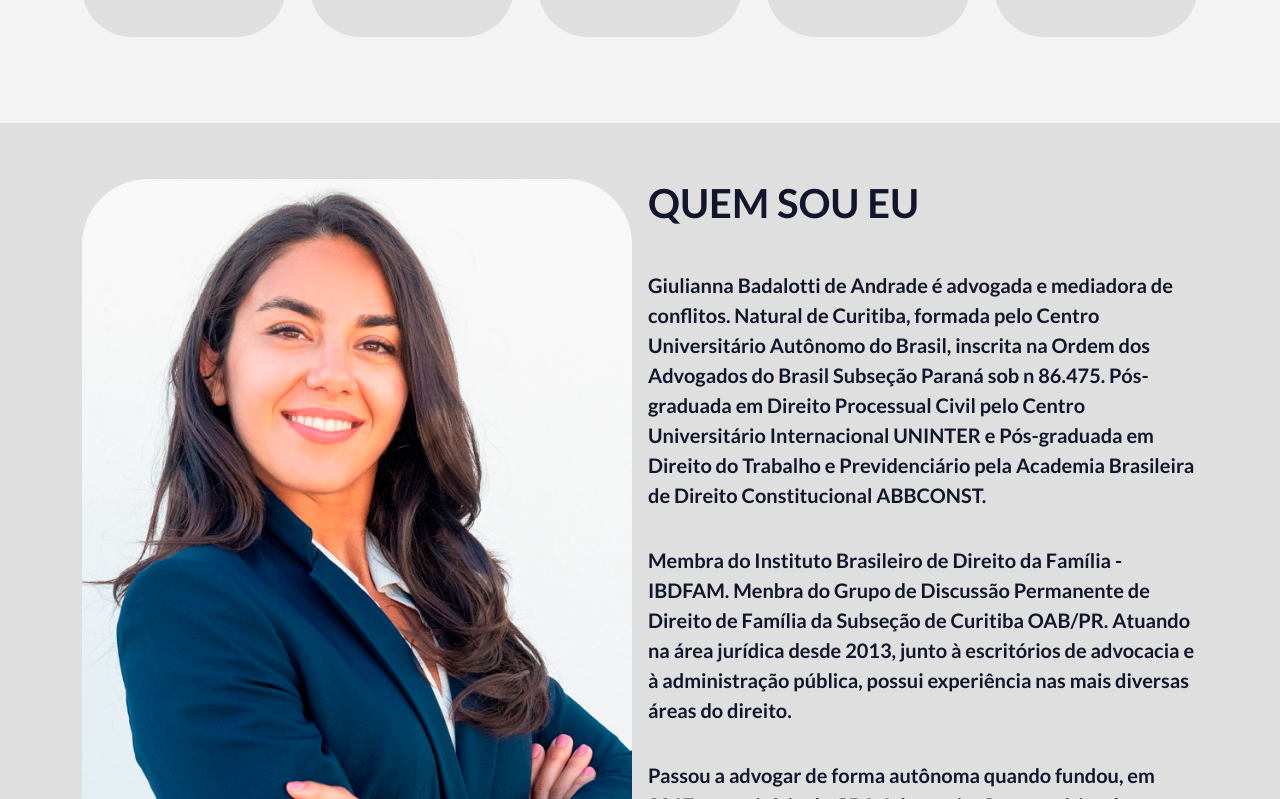
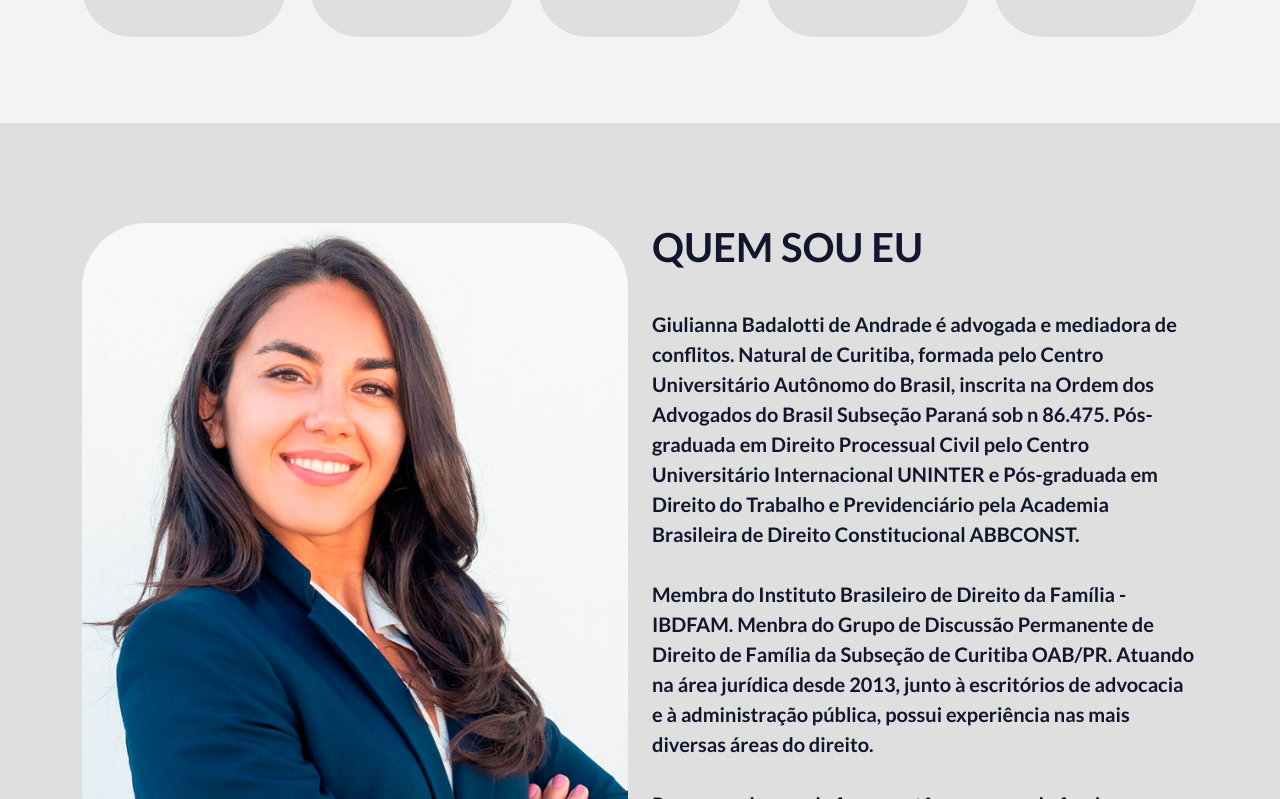
Before and after one commit to gbaadvocacia/giulianna-andrade-advocacia, a React (Create React App) app: page / in a window 1280 px wide. Shown: the part 2541-3340 px from the top of the page. Built offline with nearby package versions, Linux system fonts and the light colour scheme.

Commit message:
Fixing padding About Component

```diff
--- a/src/components/Section4/index.tsx
+++ b/src/components/About/index.tsx
@@ -1,19 +1,19 @@
 import PerfilImg from '../../assets/perfil.png';
-import { Container, Flex, Paragraph, Size } from './styles';
+import { Container, Paragraph } from './styles';
 
-const Section4: React.FC = () => {
+const About: React.FC = () => {
     return (
-        <Container className="py-5" id="whoIAm">
+        <Container id="about">
             <div className="container">
-                <Flex className="py-2">
-                    <Size className="me-3 mb-4">
+                <div className="row row-cols-1 row-cols-lg-2">
+                    <div className="col justify-content-center align-items-center">
                         <img
                             src={PerfilImg}
                             alt="Foto de perfil"
-                            className="img-fluid w-100"
+                            className="img-fluid mb-4"
                         />
-                    </Size>
-                    <Size>
+                    </div>
+                    <div className="col">
                         <h1 className="fw-bold">QUEM SOU EU</h1>
                         <Paragraph className="fs-5">
                             <div
@@ -43,11 +43,11 @@ const Section4: React.FC = () => {
                                 }}
                             />
                         </Paragraph>
-                    </Size>
-                </Flex>
+                    </div>
+                </div>
             </div>
         </Container>
     );
 };
 
-export default Section4;
+export default About;
--- a/src/components/Section4/styles.ts
+++ b/src/components/About/styles.ts
@@ -3,7 +3,13 @@ import styled from 'styled-components';
 export const Container = styled.section`
     background-color: var(--gray);
     color: var(--dark-blue);
-    min-height: 96vh;
+    padding-top: 100px;
+    padding-bottom: 100px;
+
+    @media (max-width: 1023px) {
+        padding-top: 50px;
+        padding-bottom: 50px;
+    }
 `;
 
 export const Flex = styled.div`
@@ -13,7 +19,7 @@ export const Flex = styled.div`
 `;
 
 export const Paragraph = styled.div`
-    padding-top: 35px;
+    padding-top: 30px;
     font-weight: bold;
     @media (max-width: 425) {
         width: 100%;
--- a/src/components/Header/index.tsx
+++ b/src/components/Header/index.tsx
@@ -45,7 +45,7 @@ const Header: React.FC = () => {
                                 <li className="me-3 d-none d-lg-block">
                                     <Circle />
                                 </li>
-                                <Nav value="Quem sou eu" id="whoIAm" />
+                                <Nav value="Quem sou eu" id="about" />
                                 <li className="me-3 d-none d-lg-block">
                                     <Circle />
                                 </li>
--- a/src/components/Values/index.tsx
+++ b/src/components/Values/index.tsx
@@ -1,4 +1,4 @@
-import { Card, Container, Title } from './styles';
+import { Container, Title } from './styles';
 import DedicationImg from '../../assets/dedicacao.png';
 import ConfiancaImg from '../../assets/confianca.png';
 import CuidadoImg from '../../assets/cuidado.png';
@@ -13,7 +13,7 @@ const Values: React.FC = () => {
                 <Title>
                     <h1 className="text-center fw-bold">VALORES</h1>
                 </Title>
-                <Card className="row row-cols-1 row-cols-sm-2 row-cols-md-3 row-cols-lg-5 justify-content-center align-items-center">
+                <div className="row row-cols-1 row-cols-sm-2 row-cols-md-3 row-cols-lg-5 justify-content-center align-items-center">
                     <div className="col d-flex mb-3 justify-content-center">
                         <ValuesCard value={DedicationImg} type="DEDICAÇÃO" />
                     </div>
@@ -32,7 +32,7 @@ const Values: React.FC = () => {
                     <div className="col d-flex mb-3 justify-content-center">
                         <ValuesCard value={EficienciaImg} type="EFICIÊNCIA" />
                     </div>
-                </Card>
+                </div>
             </div>
         </Container>
     );
--- a/src/components/Values/styles.ts
+++ b/src/components/Values/styles.ts
@@ -18,9 +18,3 @@ export const Title = styled.div`
         padding-bottom: 70px;
     }
 `;
-
-export const Card = styled.div``;
-
-/* <div className="card-body d-flex justify-content-center">
-                    <h5 className="card-title mt-auto mb-0 fw-bold">{type}</h5>
-                </div> */
--- a/src/page/Main/index.tsx
+++ b/src/page/Main/index.tsx
@@ -1,12 +1,12 @@
 import Footer from '../../components/Footer';
 import Header from '../../components/Header';
 import BusinessCard from '../../components/BusinessCard';
-import Section4 from '../../components/Section4';
 import Section5 from '../../components/Section5';
 import Section6 from '../../components/Section6';
 import Section7 from '../../components/Section7';
 import TheOffice from '../../components/TheOffice';
 import Values from '../../components/Values';
+import About from '../../components/About';
 
 const Main = () => (
     <>
@@ -14,7 +14,7 @@ const Main = () => (
         <BusinessCard />
         <TheOffice />
         <Values />
-        <Section4 />
+        <About />
         <Section5 />
         <Section6 />
         <Section7 />
```
